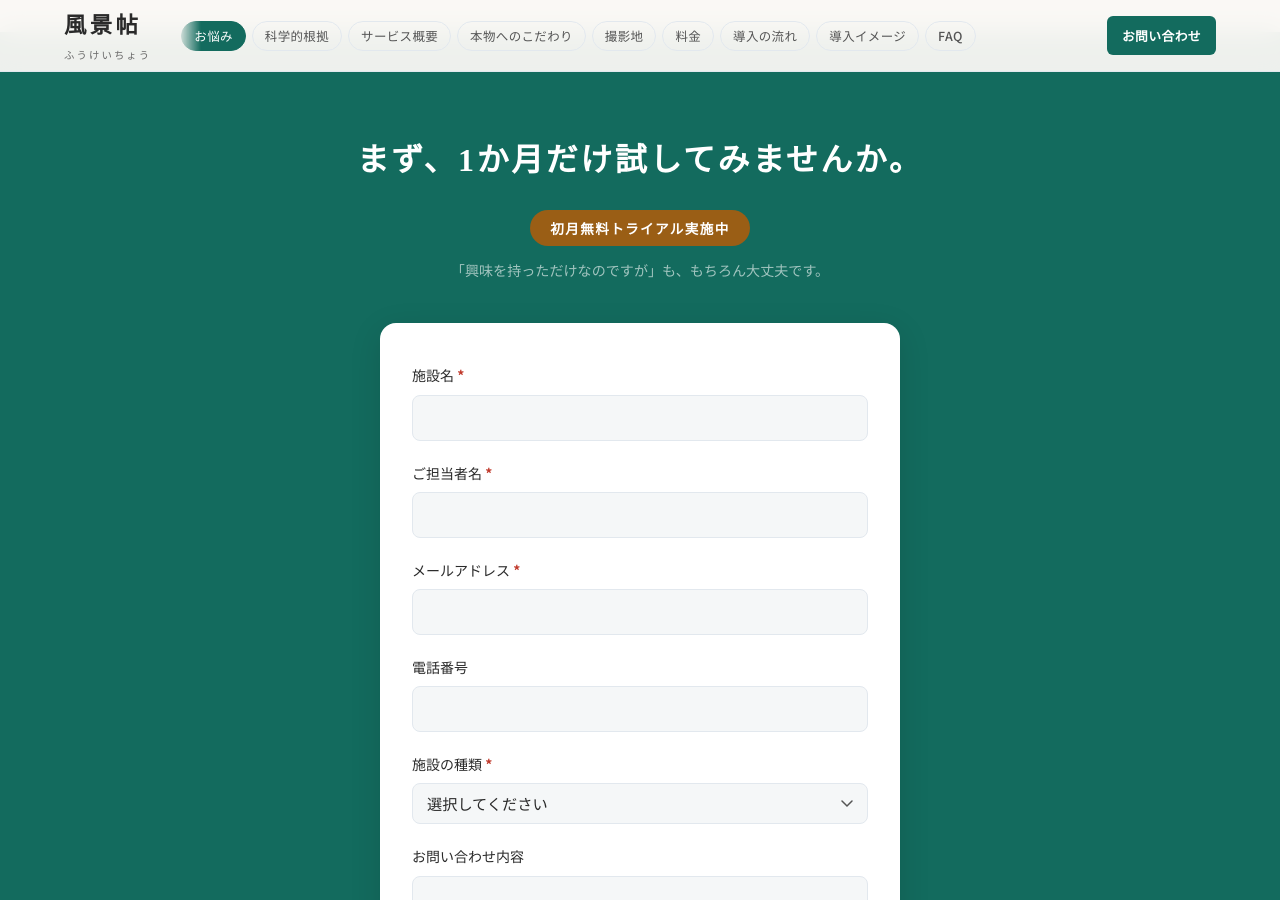
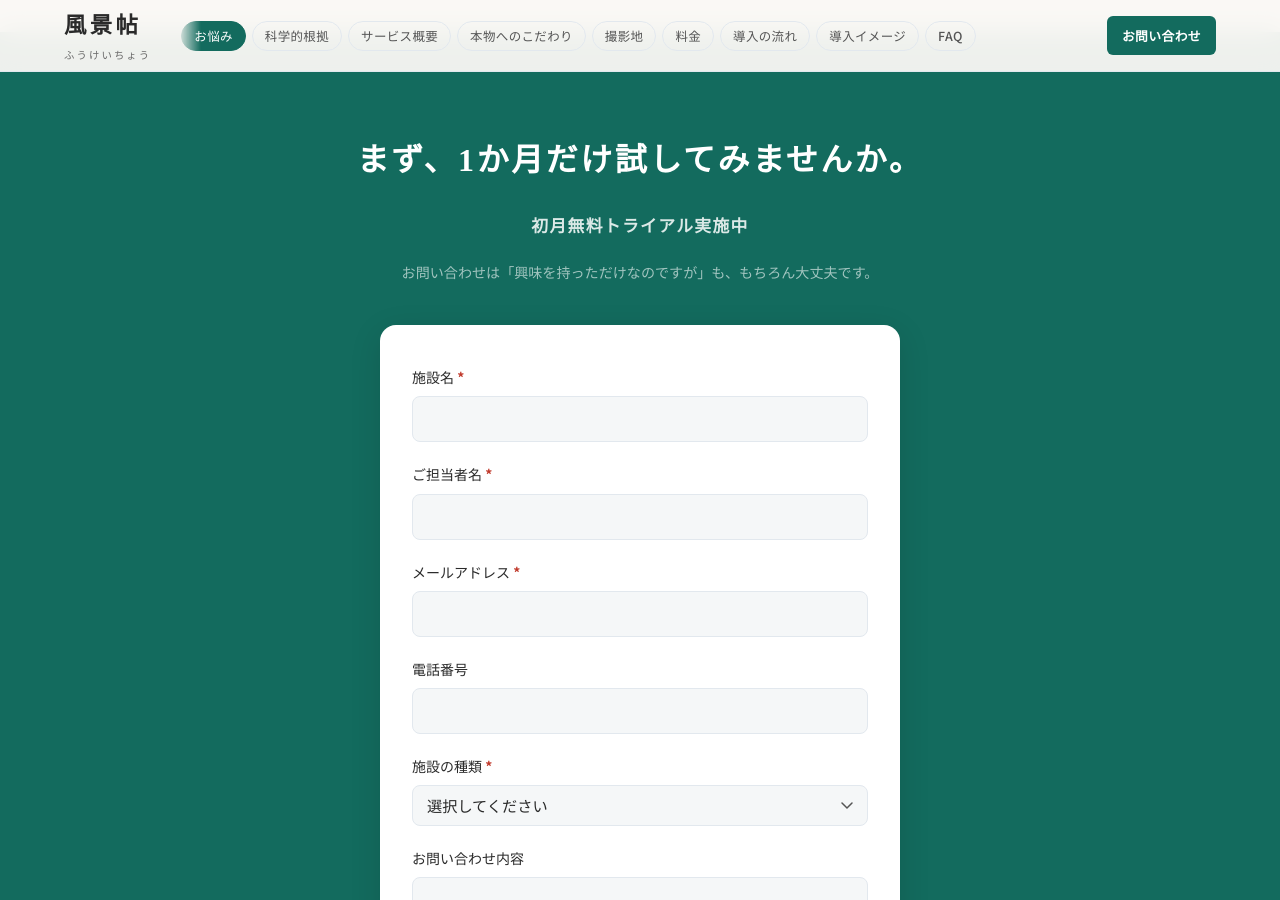
Before and after one commit to dr836gnypeq-ctrl/fukeichou-site, a Jekyll site: the page built from index.html, in a window 1280 px wide and 900 px high, scrolled down 12817 px. Built offline with Jekyll 4.4.1, drawn with Linux system fonts in a browser that asks for light colours; nearby versions of some CDN libraries.

Commit message:
フッターCTA: バッジ廃止→通常テキスト、お問い合わせは追加

```diff
--- a/_includes/footer.html
+++ b/_includes/footer.html
@@ -1,8 +1,8 @@
 <section class="section section-contact" id="contact">
 <div class="container">
 <h2 class="section-heading">まず、1か月だけ試してみませんか。</h2>
-<p class="cta-offer-badge">初月無料トライアル実施中</p>
-<p class="cta-reassure">「興味を持っただけなのですが」も、もちろん大丈夫です。</p>
+<p class="cta-offer">初月無料トライアル実施中</p>
+<p class="cta-reassure">お問い合わせは「興味を持っただけなのですが」も、もちろん大丈夫です。</p>
 <div class="contact-form-wrap">
 <form id="contactForm" class="contact-form" action="https://formsubmit.co/ajax/eafb8addb5f674b0d463db935c8905a4" method="POST">
 <input type="hidden" name="_subject" value="【風景帖】新しいお問い合わせ">
--- a/_layouts/default.html
+++ b/_layouts/default.html
@@ -59,7 +59,7 @@
 <link rel="prefetch" href="{{ '/' | relative_url }}">
 <link rel="prefetch" href="{{ '/evidence/' | relative_url }}">
 {% endif %}
-<link rel="stylesheet" href="{{ '/assets/css/style.css' | relative_url }}?v=20260324f">
+<link rel="stylesheet" href="{{ '/assets/css/style.css' | relative_url }}?v=20260324g">
 <script src="https://cdn.jsdelivr.net/npm/lucide@0.383.0/dist/umd/lucide.min.js" defer></script>
 </head>
 <body>
--- a/assets/css/style.css
+++ b/assets/css/style.css
@@ -114,7 +114,7 @@ a:hover{color:var(--gold)}
 .section.section-contact{background:var(--moss);color:var(--white)}
 .section.section-contact .section-heading{color:var(--white)}
 .section.section-contact .section-lead{color:rgba(255,255,255,.75)}
-.cta-offer-badge{display:block;width:fit-content;margin:0 auto 12px;padding:6px 20px;background:var(--gold);color:var(--white);font-size:.85rem;font-weight:700;border-radius:20px;letter-spacing:.1em;text-align:center}
+.cta-offer{text-align:center;color:rgba(255,255,255,.85);font-size:1.05rem;font-weight:600;letter-spacing:.08em;margin-bottom:20px}
 .cta-reassure{text-align:center;color:rgba(255,255,255,.6);font-size:.88rem;line-height:1.8;margin-bottom:40px}
 .contact-form-wrap{max-width:520px;margin:2rem auto 0;background:var(--white);border-radius:16px;padding:2.5rem 2rem;box-shadow:0 8px 32px rgba(0,0,0,.12)}
 .form-group{margin-bottom:1.25rem}
```
